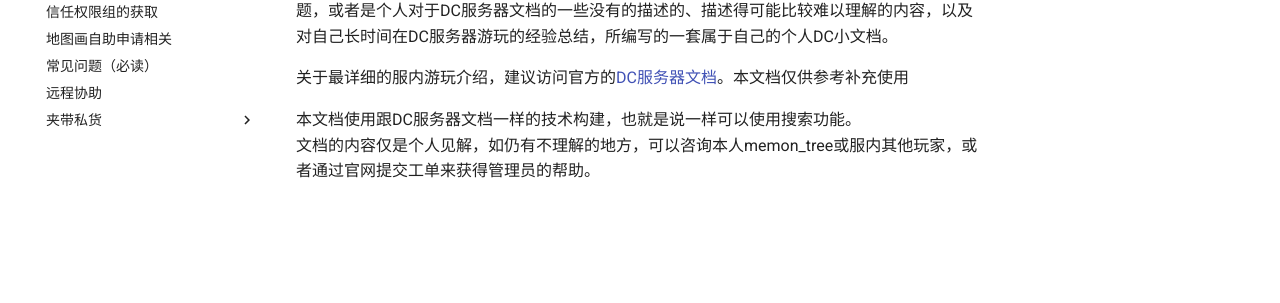
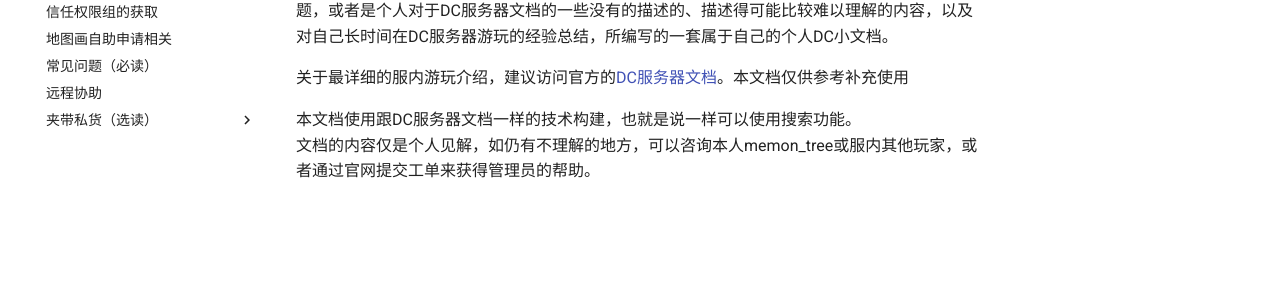
Before and after one commit to soujyuhs16/personaldcdoc, an MkDocs documentation site: the page built from docs/dcdocs/index.md, in a window 1280 px wide. Shown: the part 255-558 px from the top of the page. Built offline with MkDocs 1.6.1 and Material for MkDocs 9.7.7, drawn with Linux system fonts in a browser that asks for light colours.

Commit message:
更新了一些文档

```diff
--- a/mkdocs.yml
+++ b/mkdocs.yml
@@ -77,7 +77,7 @@ nav:
     - 地图画自助申请相关: dcdocs/DCMAP.md
     - 常见问题（必读）: dcdocs/FAQ.md
     - 远程协助 : dcdocs/Remote.md
-    - 夹带私货:
+    - 夹带私货（选读）:
         - 梦幻聚落介绍: dcdocs/MW.md
   - 好吃的唱片:
       - DeliciousMusic/index.md
```
